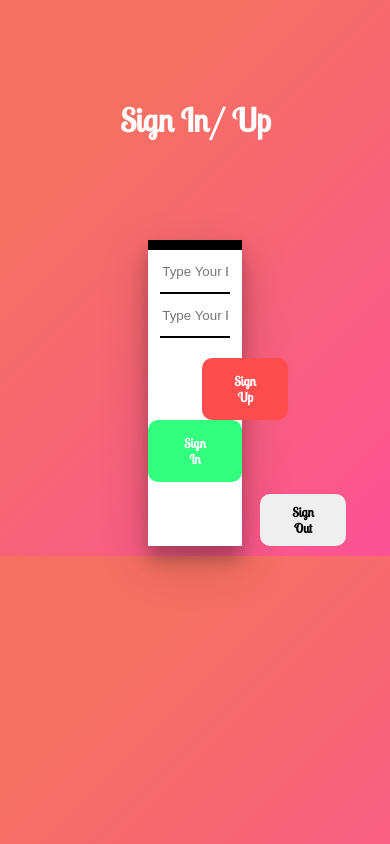
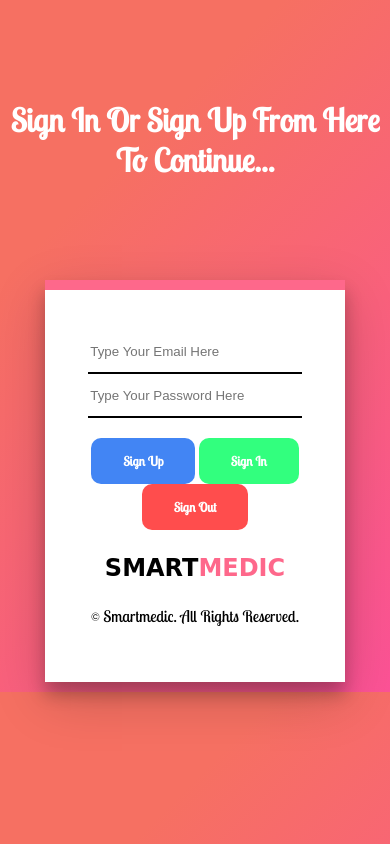
Before and after one commit to soumwadeep/SmartMedic, a plain HTML site: page login/signin.html in a window 390 px wide. Drawn offline with Linux system fonts and the light colour scheme; no server answers.

Commit message:
Fixed The Responsiveness Of Sign In Page

```diff
--- a/login/signin.html
+++ b/login/signin.html
@@ -17,7 +17,7 @@
 	<!--Style Here-->
 	<style>
 		body{
-		background-color: #fc5296;
+		background-color: #fe688b;
 		background-image: linear-gradient(315deg, #fc5296 0%, #f67062 74%);
 		font-family: 'Lobster Two', cursive;
 		}
@@ -30,14 +30,14 @@
 		#formContainer{
 			background-color: white;
 			box-shadow: 0 12px 16px 0 rgba(0, 0, 0, 0.24),0 17px 50px 0 rgba(0, 0, 0, 0.19);
-			width: 25%;
-			height: 45%;
+			width: 80%;
+			height: 80%;
 			margin: 10px auto;
 		}
 		#header{
 			width: 100%;
 			height: 10px;
-			background: black;
+			background: #fe688b;
 		}
 		#email{
 			width: 70%;
@@ -58,7 +58,7 @@
 			border-bottom: 2px solid black;
 		}
 		#signUp{
-			background-color: #ff4d4d;
+			background-color: #4285f4;
 			color: white;
 			border: none;
 			font-weight: bold;
@@ -68,8 +68,6 @@
 			text-decoration: none;
 			display: inline-block;
 			font-size: 13px;
-			margin-top: 20px;
-			margin-left: 54px;
 			cursor: pointer;
 		}
 		#signIn{
@@ -86,18 +84,16 @@
 			cursor: pointer;
 		}
 		#signOut{
-			background-color: #ffa65;
-			color: black;
+			background-color: #ff4d4d;
+			color: white;
 			border: none;
 			font-weight: bold;
-			padding: 10px 32px;
+			padding: 15px 32px;
 			border-radius: 10px;
 			text-align: center;
 			text-decoration: none;
 			display: inline-block;
 			font-size: 13px;
-			margin-top: 12px;
-			margin-left: 112px;
 			cursor: pointer;
 		}
 		button{
@@ -112,15 +108,19 @@
 </head>
 <body>
 	<!--Form Starts Here-->
-<h1>Sign In/ Up</h1>
+	<h1>Sign In Or Sign Up From Here To Continue...</h1>
+	<center>
 	<div id="formContainer">
-	<div id="header"></div>
-	<input type="email" placeholder="Type Your Email" id="email">
-	<input type="password" placeholder="Type Your Password" id="password">
-
+	<div id="header"></div><br><br>
+	<input type="email" placeholder="Type Your Email Here" id="email">
+	<input type="password" placeholder="Type Your Password Here" id="password"><br>
 	<button onclick="signUp()" id="signUp">Sign Up</button>
 	<button onclick="signIn()" id="signIn">Sign In</button>
 	<button onclick="signOut()" id="signOut">Sign Out</button>
-</div>
+	<p style="color:black;font-size: 24px;font-family: 'Gugi', cursive;"><b>SMART<span style="color: #fe688b">MEDIC</span></b></p>
+	<p>© Smartmedic. All Rights Reserved.</p>
+	<br><br>
+	</div>
+	</center>
 </body>
 </html>
```
Also changed, not shown: index.html (+0 -10 lines).
